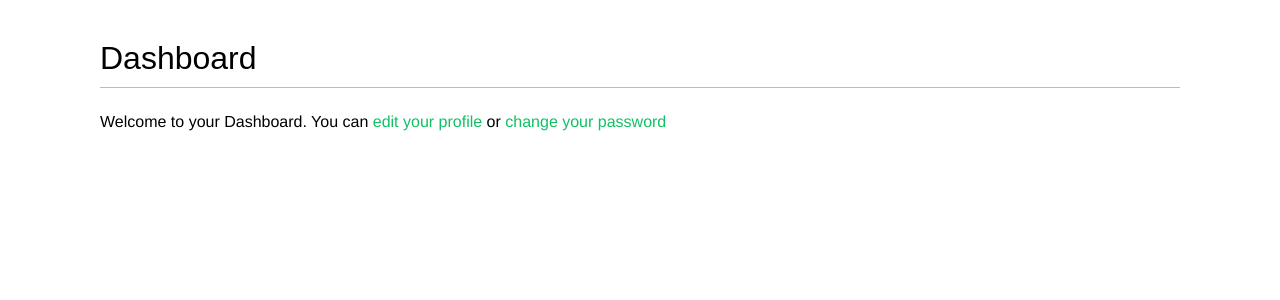
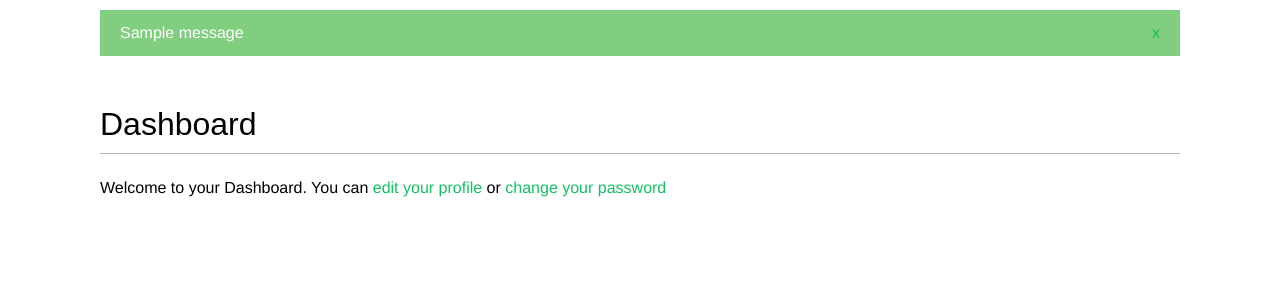
Before and after one commit to fizik003/registerUserInDjango, a Django app: page /account/ in a window 1280 px wide. Shown: the part 48-348 px from the top of the page. Run offline with Django 3.2, Linux system fonts and the light colour scheme; a user stored in the database is signed in; tables that the repository leaves empty hold one stand-in row (values such as "Sample post"); one stand-in notice (Sample message) is shown; some web fonts are replaced.

Commit message:
feat: add messages for user

```diff
--- a/account/templates/base.html
+++ b/account/templates/base.html
@@ -35,6 +35,17 @@
 
         </span>
     </div>
+    {% if messages %}
+        <ul class="messages">
+            {% for message in messages %}
+                <li class="{{ message.tags }}" >
+                    {{ message|safe }}
+                    <a href="#" class="close">x</a>
+                </li>
+            {% endfor %}
+        </ul>
+    {% endif %}
+
     <div id="content">
         {% block content %}
         {% endblock %}
--- a/account/views.py
+++ b/account/views.py
@@ -4,6 +4,7 @@ from django.contrib.auth import authenticate, login
 from account.forms import LoginForm, UserRegistrationForm, UserEditForm, ProfileEditForm
 from django.contrib.auth.decorators import login_required
 from .models import Profile
+from django.contrib import messages
 
 # Create your views here.
 
@@ -59,9 +60,13 @@ def edit(request):
         if user_form.is_valid() and profile_form.is_valid():
             user_form.save()
             profile_form.save()
+            messages.success(request, 'Profile update successfully')
+        else:
+            messages.error(request, 'Error updating your profile')
     else:
         user_form = UserEditForm(instance=request.user)
         profile_form = ProfileEditForm(instance=request.user.profile)
+
     response = {
         'user_form':user_form,
         'profile_form': profile_form
```
